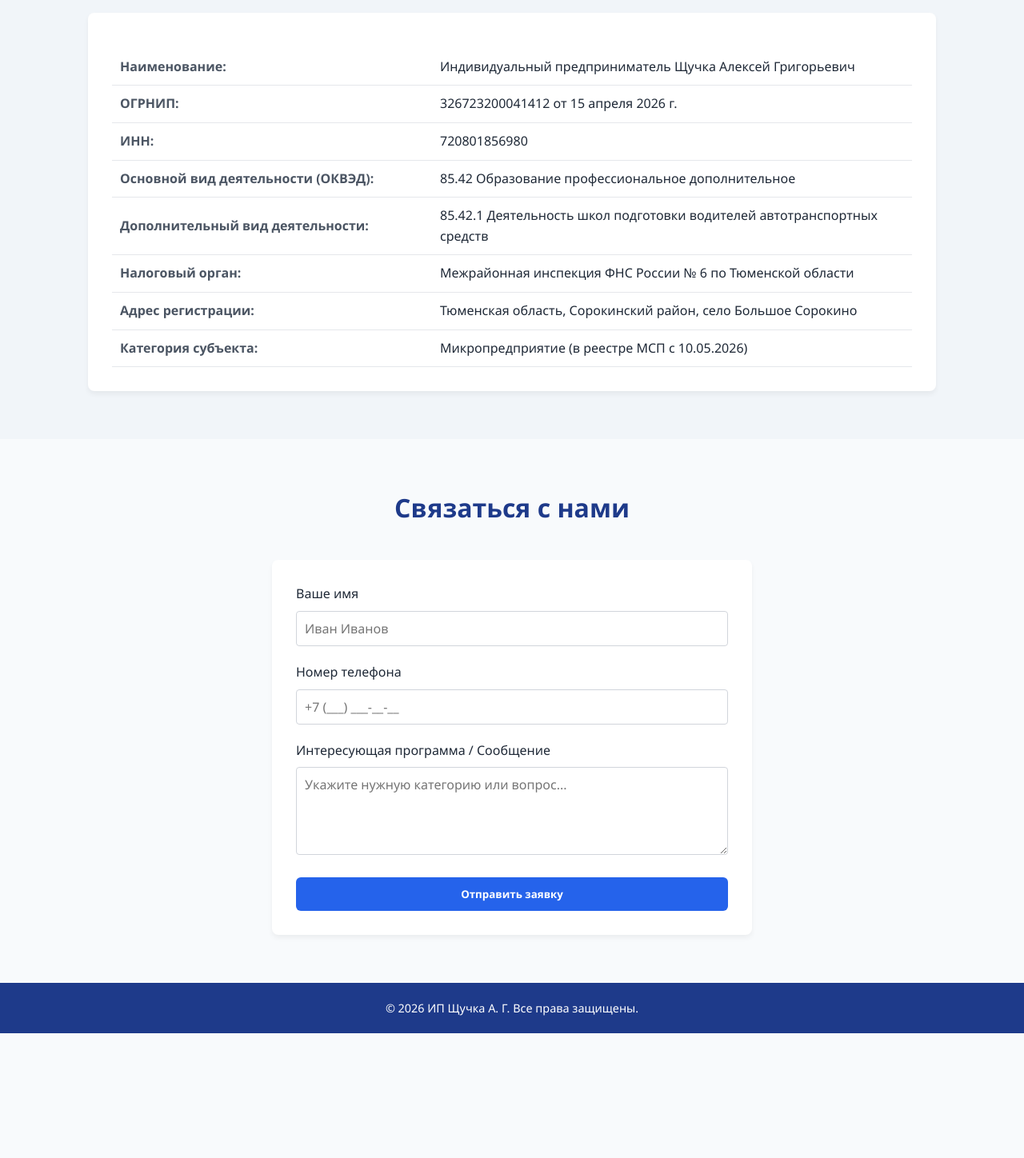
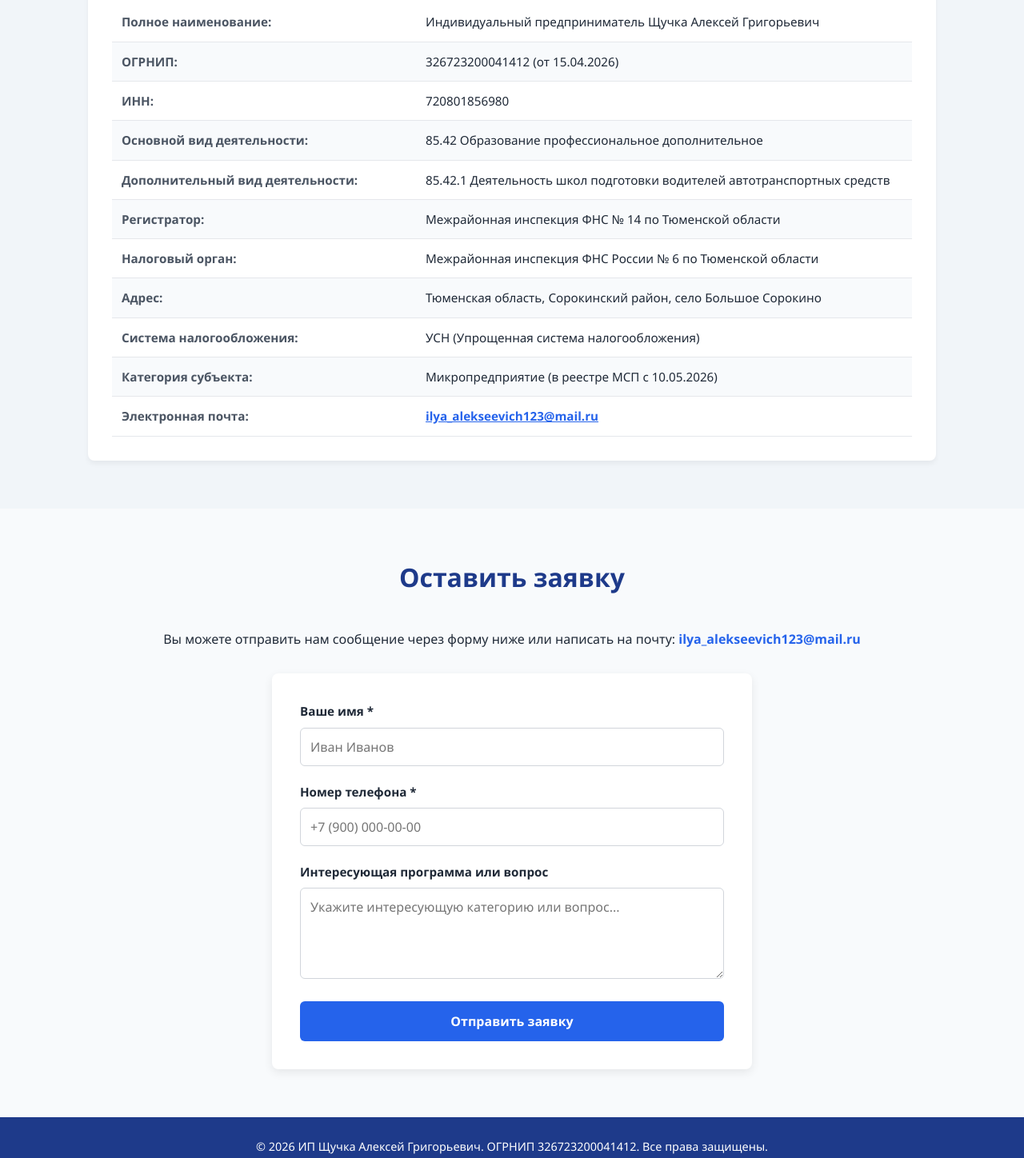
Before and after one commit to ischuchka0-lab/auto1, a plain HTML site: page index.html in a window 1280 px wide. Shown: the part 1198-2646 px from the top of the page at 80% size. Before the commit the page ends 2490 px from the top, so only its background shows below. Drawn offline with Linux system fonts and the light colour scheme.

Commit message:
Update index.html

```diff
--- a/index.html
+++ b/index.html
@@ -3,11 +3,12 @@
 <head>
     <meta charset="UTF-8">
     <meta name="viewport" content="width=device-width, initial-scale=1.0">
-    <title>Обучение вождению и профессиональная подготовка | ИП Щучка А. Г.</title>
+    <title>Обучение вождению и профессиональное образование | ИП Щучка А. Г.</title>
     <style>
         :root {
             --primary-color: #1e3a8a;
             --accent-color: #2563eb;
+            --hover-color: #1d4ed8;
             --text-color: #1f2937;
             --bg-light: #f8fafc;
             --white: #ffffff;
@@ -17,7 +18,7 @@
             box-sizing: border-box;
             margin: 0;
             padding: 0;
-            font-family: 'Segoe UI', Tahoma, Geneva, Verdana, sans-serif;
+            font-family: 'Segoe UI', -apple-system, BlinkMacSystemFont, Roboto, sans-serif;
         }
 
         body {
@@ -28,7 +29,7 @@
 
         header {
             background-color: var(--white);
-            box-shadow: 0 2px 10px rgba(0,0,0,0.1);
+            box-shadow: 0 2px 10px rgba(0,0,0,0.08);
             position: sticky;
             top: 0;
             z-index: 100;
@@ -58,6 +59,7 @@
             text-decoration: none;
             color: var(--text-color);
             font-weight: 500;
+            transition: color 0.2s;
         }
 
         nav a:hover {
@@ -65,38 +67,42 @@
         }
 
         .hero {
-            background: linear-gradient(rgba(30, 58, 138, 0.85), rgba(30, 58, 138, 0.85)), url('https://images.unsplash.com/photo-1449965408869-eaa3f722e40d?auto=format&fit=crop&w=1350&q=80') center/cover;
+            background: linear-gradient(rgba(30, 58, 138, 0.88), rgba(30, 58, 138, 0.88)),
+                        url('https://images.unsplash.com/photo-1449965408869-eaa3f722e40d?auto=format&fit=crop&w=1350&q=80') center/cover;
             color: var(--white);
-            padding: 100px 0;
+            padding: 90px 0;
             text-align: center;
         }
 
         .hero h1 {
-            font-size: 2.5rem;
+            font-size: 2.4rem;
             margin-bottom: 20px;
+            font-weight: 700;
         }
 
         .hero p {
             font-size: 1.2rem;
-            max-width: 700px;
+            max-width: 750px;
             margin: 0 auto 30px;
+            opacity: 0.95;
         }
 
         .btn {
             display: inline-block;
             background-color: var(--accent-color);
             color: var(--white);
-            padding: 12px 30px;
+            padding: 14px 32px;
             border-radius: 6px;
             text-decoration: none;
             font-weight: 600;
-            transition: background-color 0.2s;
+            transition: background-color 0.2s, transform 0.1s;
             border: none;
             cursor: pointer;
+            font-size: 1rem;
         }
 
         .btn:hover {
-            background-color: #1d4ed8;
+            background-color: var(--hover-color);
         }
 
         section {
@@ -108,6 +114,7 @@
             font-size: 2rem;
             color: var(--primary-color);
             margin-bottom: 40px;
+            font-weight: 700;
         }
 
         .grid {
@@ -127,6 +134,7 @@
         .card h3 {
             margin-bottom: 15px;
             color: var(--primary-color);
+            font-size: 1.25rem;
         }
 
         .requisites {
@@ -139,27 +147,31 @@
         .req-table {
             width: 100%;
             border-collapse: collapse;
-            margin-top: 15px;
+        }
+
+        .req-table tr:nth-child(even) {
+            background-color: #f8fafc;
         }
 
         .req-table td {
-            padding: 10px;
+            padding: 12px;
             border-bottom: 1px solid #e5e7eb;
+            font-size: 0.95rem;
         }
 
         .req-table td:first-child {
             font-weight: 600;
-            width: 40%;
+            width: 38%;
             color: #4b5563;
         }
 
         .contact-form {
             background-color: var(--white);
-            padding: 30px;
+            padding: 35px;
             border-radius: 8px;
             max-width: 600px;
             margin: 0 auto;
-            box-shadow: 0 4px 6px rgba(0,0,0,0.05);
+            box-shadow: 0 4px 12px rgba(0,0,0,0.08);
         }
 
         .form-group {
@@ -169,95 +181,118 @@
         .form-group label {
             display: block;
             margin-bottom: 8px;
-            font-weight: 500;
+            font-weight: 600;
+            font-size: 0.95rem;
         }
 
         .form-group input, .form-group textarea {
             width: 100%;
-            padding: 10px;
+            padding: 12px;
             border: 1px solid #d1d5db;
-            border-radius: 4px;
+            border-radius: 6px;
             font-size: 1rem;
+            outline: none;
+            transition: border-color 0.2s;
+        }
+
+        .form-group input:focus, .form-group textarea:focus {
+            border-color: var(--accent-color);
+        }
+
+        .contact-info-block {
+            text-align: center;
+            margin-bottom: 30px;
+        }
+
+        .contact-info-block a {
+            color: var(--accent-color);
+            text-decoration: none;
+            font-weight: 600;
         }
 
         footer {
             background-color: var(--primary-color);
             color: var(--white);
             text-align: center;
-            padding: 20px 0;
+            padding: 25px 0;
             font-size: 0.9rem;
         }
 
         @media (max-width: 768px) {
             .hero h1 { font-size: 1.8rem; }
             .nav-wrap { flex-direction: column; height: auto; padding: 15px 0; }
-            nav { margin-top: 10px; }
+            nav { margin-top: 15px; }
             nav a { margin: 0 10px; }
             .req-table td { display: block; width: 100%; }
+            .req-table td:first-child { border-bottom: none; padding-bottom: 2px; }
+            .req-table td:last-child { padding-top: 2px; }
         }
     </style>
 </head>
 <body>
 
+    <!-- Шапка сайта -->
     <header>
         <div class="container nav-wrap">
             <div class="logo">ИП Щучка А. Г.</div>
             <nav>
                 <a href="#services">Услуги</a>
-                <a href="#about">О нас</a>
                 <a href="#requisites">Реквизиты</a>
                 <a href="#contact">Контакты</a>
             </nav>
         </div>
     </header>
 
+    <!-- Баннер -->
     <section class="hero">
         <div class="container">
-            <h1>Качественная подготовка водителей и профессиональное обучение</h1>
-            <p>Обучение вождению автотранспортных средств и программы дополнительного образования в Тюменской области.</p>
+            <h1>Подготовка водителей и профессиональное образование</h1>
+            <p>Обучение вождению автотранспортных средств и программы дополнительного профессионального образования в Тюменской области.</p>
             <a href="#contact" class="btn">Записаться на курс</a>
         </div>
     </section>
 
+    <!-- Раздел услуг -->
     <section id="services">
         <div class="container">
-            <h2 class="section-title">Наши направления</h2>
+            <h2 class="section-title">Виды деятельности</h2>
             <div class="grid">
                 <div class="card">
                     <h3>Подготовка водителей</h3>
-                    <p>Полный курс подготовки водителей автотранспортных средств: теоретическая база, изучение ПДД и практические занятия по вождению.</p>
+                    <p>Деятельность школ подготовки водителей автотранспортных средств (ОКВЭД 85.42.1). Изучение правил дорожного движения, подготовка к экзаменам и практические занятия.</p>
                 </div>
                 <div class="card">
-                    <h3>Дополнительное образование</h3>
-                    <p>Программы повышения квалификации и профессионального дополнительного образования в соответствии с действующими стандартами.</p>
+                    <h3>Профессиональное образование</h3>
+                    <p>Образование профессиональное дополнительное (ОКВЭД 85.42). Программы повышения квалификации и переподготовки кадров.</p>
                 </div>
                 <div class="card">
-                    <h3>Индивидуальные занятия</h3>
-                    <p>Восстановление навыков вождения, отработка сложных городских маршрутов и теоретический разбор сложных дорожных ситуаций.</p>
+                    <h3>Индивидуальные программы</h3>
+                    <p>Персональные консультации, восстановление навыков управления транспортным средством и разбор сложных дорожных сценариев.</p>
                 </div>
             </div>
         </div>
     </section>
 
+    <!-- Сведения и реквизиты -->
     <section id="requisites" style="background-color: #f1f5f9;">
         <div class="container">
             <h2 class="section-title">Официальные сведения и реквизиты</h2>
             <div class="requisites">
                 <table class="req-table">
                     <tr>
-                        <td>Наименование:</td>
+                        <td>Полное наименование:</td>
                         <td>Индивидуальный предприниматель Щучка Алексей Григорьевич</td>
                     </tr>
                     <tr>
                         <td>ОГРНИП:</td>
-                        <td>326723200041412 от 15 апреля 2026 г.</td>
+                        <td>326723200041412 (от 15.04.2026)</td>
                     </tr>
                     <tr>
                         <td>ИНН:</td>
                         <td>720801856980</td>
                     </tr>
                     <tr>
-                        <td>Основной вид деятельности (ОКВЭД):</td>
+                        <td>Основной вид деятельности:</td>
                         <td>85.42 Образование профессиональное дополнительное</td>
                     </tr>
                     <tr>
@@ -265,48 +300,77 @@
                         <td>85.42.1 Деятельность школ подготовки водителей автотранспортных средств</td>
                     </tr>
                     <tr>
+                        <td>Регистратор:</td>
+                        <td>Межрайонная инспекция ФНС № 14 по Тюменской области</td>
+                    </tr>
+                    <tr>
                         <td>Налоговый орган:</td>
                         <td>Межрайонная инспекция ФНС России № 6 по Тюменской области</td>
                     </tr>
                     <tr>
-                        <td>Адрес регистрации:</td>
+                        <td>Адрес:</td>
                         <td>Тюменская область, Сорокинский район, село Большое Сорокино</td>
+                    </tr>
+                    <tr>
+                        <td>Система налогообложения:</td>
+                        <td>УСН (Упрощенная система налогообложения)</td>
                     </tr>
                     <tr>
                         <td>Категория субъекта:</td>
                         <td>Микропредприятие (в реестре МСП с 10.05.2026)</td>
+                    </tr>
+                    <tr>
+                        <td>Электронная почта:</td>
+                        <td><a href="mailto:ilya_alekseevich123@mail.ru" style="color: var(--accent-color); font-weight: 600;">ilya_alekseevich123@mail.ru</a></td>
                     </tr>
                 </table>
             </div>
         </div>
     </section>
 
+    <!-- Форма заявки -->
     <section id="contact">
         <div class="container">
-            <h2 class="section-title">Связаться с нами</h2>
+            <h2 class="section-title">Оставить заявку</h2>
+
+            <div class="contact-info-block">
+                <p>Вы можете отправить нам сообщение через форму ниже или написать на почту:
+                   <a href="mailto:ilya_alekseevich123@mail.ru">ilya_alekseevich123@mail.ru</a>
+                </p>
+            </div>
+
             <div class="contact-form">
-                <form action="#" method="post">
+                <form action="https://api.web3forms.com/submit" method="POST">
+                    <!-- Секретный ключ Web3Forms -->
+                    <input type="hidden" name="access_key" value="c1634d1f-f2e6-462e-a952-29b9d3cb3cec">
+                    <input type="hidden" name="subject" value="Новая заявка с сайта ИП Щучка А. Г.">
+                    <input type="hidden" name="from_name" value="Сайт ИП Щучка А. Г.">
+
                     <div class="form-group">
-                        <label for="name">Ваше имя</label>
-                        <input type="text" id="name" required placeholder="Иван Иванов">
+                        <label for="name">Ваше имя *</label>
+                        <input type="text" name="Имя" id="name" required placeholder="Иван Иванов">
                     </div>
+
                     <div class="form-group">
-                        <label for="phone">Номер телефона</label>
-                        <input type="tel" id="phone" required placeholder="+7 (___) ___-__-__">
+                        <label for="phone">Номер телефона *</label>
+                        <input type="tel" name="Телефон" id="phone" required placeholder="+7 (900) 000-00-00">
                     </div>
+
                     <div class="form-group">
-                        <label for="message">Интересующая программа / Сообщение</label>
-                        <textarea id="message" rows="4" placeholder="Укажите нужную категорию или вопрос..."></textarea>
+                        <label for="message">Интересующая программа или вопрос</label>
+                        <textarea name="Сообщение" id="message" rows="4" placeholder="Укажите интересующую категорию или вопрос..."></textarea>
                     </div>
+
                     <button type="submit" class="btn" style="width: 100%;">Отправить заявку</button>
                 </form>
             </div>
         </div>
     </section>
 
+    <!-- Подвал -->
     <footer>
         <div class="container">
-            <p>&copy; 2026 ИП Щучка А. Г. Все права защищены.</p>
+            <p>&copy; 2026 ИП Щучка Алексей Григорьевич. ОГРНИП 326723200041412. Все права защищены.</p>
         </div>
     </footer>
 
```
